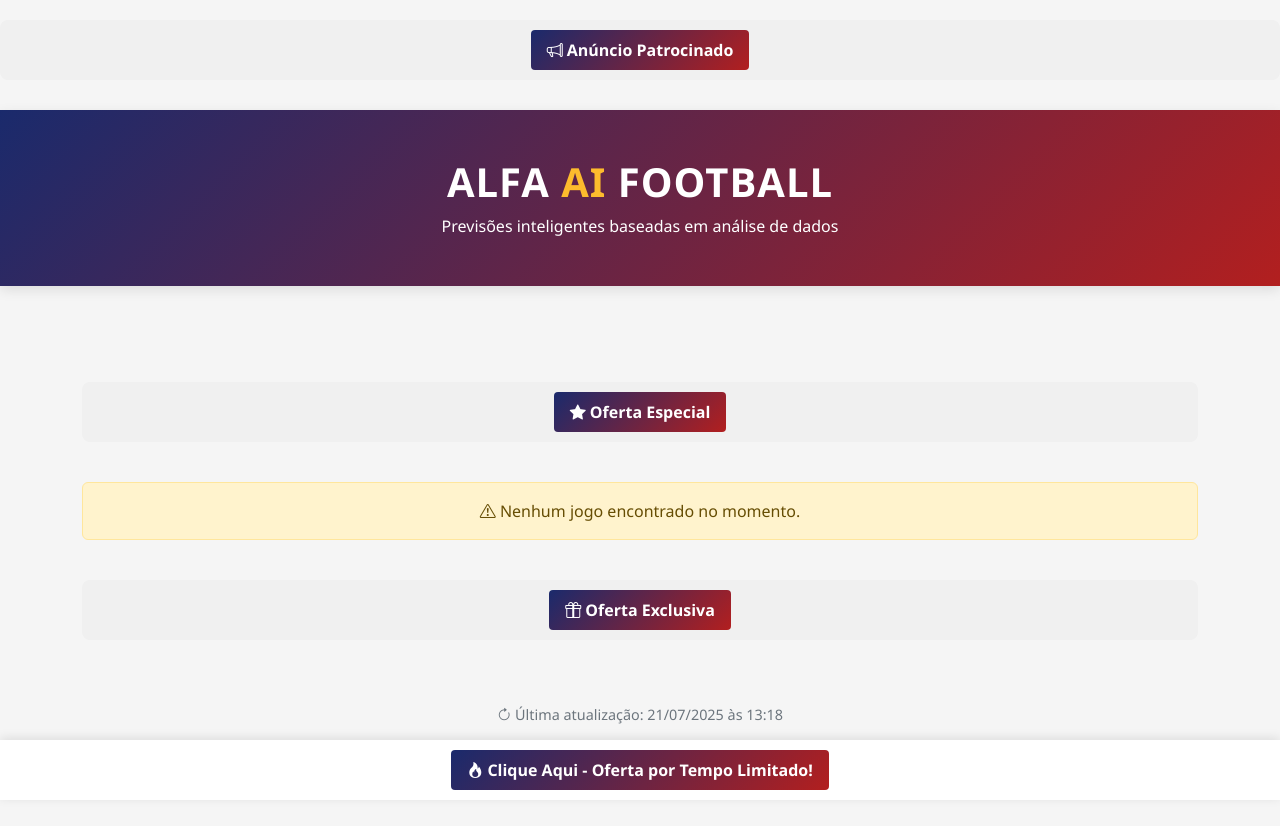
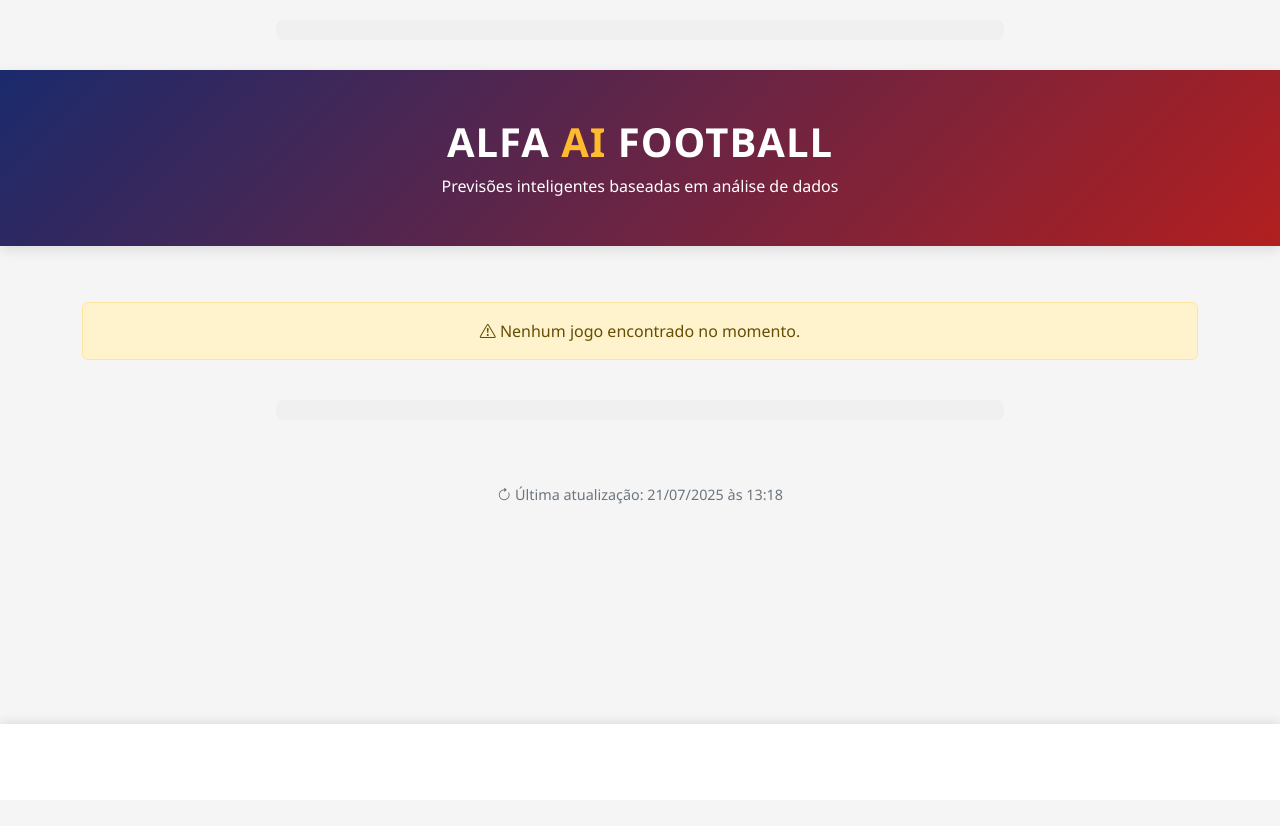
Before and after one commit to xallleep/AiFutebol, a Flask app: page / in a window 1280 px wide. After the commit the page ends 724 px from the top, so only its background shows below. Run offline with Flask 3, Linux system fonts and the light colour scheme; data that the repository does not hold is empty; some libraries are stand-ins or nearby versions.

Commit message:
Atualização automática: 15/07/2025 10:33

```diff
--- a/templates/index.html
+++ b/templates/index.html
@@ -208,7 +208,7 @@
             font-weight: 600;
         }
 
-        /* Estilos para os anúncios */
+        /* Estilos para os anúncios - Reorganizados */
         .ad-container {
             margin: 20px auto;
             text-align: center;
@@ -216,15 +216,16 @@
             background: #f0f0f0;
             padding: 10px;
             border-radius: 8px;
+            max-width: 728px;
         }
         .ad-top {
-            margin-bottom: 30px;
+            margin: 20px auto 30px;
         }
         .ad-middle {
-            margin: 40px 0;
+            margin: 40px auto;
         }
         .ad-bottom {
-            margin-top: 40px;
+            margin: 40px auto 20px;
         }
         .ad-sticky {
             position: fixed;
@@ -236,6 +237,7 @@
             box-shadow: 0 -2px 10px rgba(0,0,0,0.1);
             z-index: 1000;
             text-align: center;
+            display: none; /* Escondido por padrão para mobile */
         }
         .ad-link {
             display: inline-block;
@@ -245,20 +247,34 @@
             border-radius: 4px;
             text-decoration: none;
             font-weight: bold;
+            font-size: 0.9rem;
+        }
+
+        @media (min-width: 768px) {
+            .ad-sticky {
+                display: block; /* Mostra apenas em desktop */
+            }
+            body {
+                padding-bottom: 60px; /* Espaço para o sticky ad */
+            }
         }
     </style>
 </head>
 <body>
-    <!-- Anúncio Topo -->
+    <!-- Anúncio Topo - Apenas um banner principal -->
     <div class="ad-container ad-top">
-        <a href="https://www.profitableratecpm.com/eis92cw4?key=6da10f73d2fac466374851d2b785bb64" target="_blank" rel="noopener noreferrer" class="ad-link">
-            <i class="bi bi-megaphone"></i> Anúncio Patrocinado
-        </a>
+        <script async src="https://pagead2.googlesyndication.com/pagead/js/adsbygoogle.js?client=ca-pub-0000000000000000" crossorigin="anonymous"></script>
+        <!-- Banner Topo -->
+        <ins class="adsbygoogle"
+             style="display:block"
+             data-ad-client="ca-pub-0000000000000000"
+             data-ad-slot="0000000000"
+             data-ad-format="auto"
+             data-full-width-responsive="true"></ins>
+        <script>
+             (adsbygoogle = window.adsbygoogle || []).push({});
+        </script>
     </div>
-
-    <!-- Novo anúncio adicionado -->
-    <script async="async" data-cfasync="false" src="//pl27168088.profitableratecpm.com/61f4ffca7c31ee153208a5252559233d/invoke.js"></script>
-    <div id="container-61f4ffca7c31ee153208a5252559233d"></div>
 
     <div class="header">
         <div class="container text-center py-3">
@@ -276,13 +292,6 @@
                 </div>
             {% endfor %}
         {% endwith %}
-
-        <!-- Anúncio Meio 1 -->
-        <div class="ad-container ad-middle">
-            <a href="https://www.profitableratecpm.com/eis92cw4?key=6da10f73d2fac466374851d2b785bb64" target="_blank" rel="noopener noreferrer" class="ad-link">
-                <i class="bi bi-star-fill"></i> Oferta Especial
-            </a>
-        </div>
 
         {% if today_matches or other_matches %}
             <div class="text-center">
@@ -403,11 +412,19 @@
                 </div>
             {% endif %}
 
-            <!-- Anúncio Meio 2 -->
+            <!-- Anúncio Meio - Apenas um entre seções -->
             <div class="ad-container ad-middle">
-                <a href="https://www.profitableratecpm.com/eis92cw4?key=6da10f73d2fac466374851d2b785bb64" target="_blank" rel="noopener noreferrer" class="ad-link">
-                    <i class="bi bi-lightning-charge"></i> Promoção Relâmpago
-                </a>
+                <script async src="https://pagead2.googlesyndication.com/pagead/js/adsbygoogle.js?client=ca-pub-0000000000000000" crossorigin="anonymous"></script>
+                <!-- Banner Meio -->
+                <ins class="adsbygoogle"
+                     style="display:block"
+                     data-ad-client="ca-pub-0000000000000000"
+                     data-ad-slot="0000000000"
+                     data-ad-format="auto"
+                     data-full-width-responsive="true"></ins>
+                <script>
+                     (adsbygoogle = window.adsbygoogle || []).push({});
+                </script>
             </div>
 
             <div class="text-center mt-5">
@@ -484,11 +501,19 @@
             </div>
         {% endif %}
 
-        <!-- Anúncio Rodapé -->
+        <!-- Anúncio Rodapé - Apenas um no final -->
         <div class="ad-container ad-bottom">
-            <a href="https://www.profitableratecpm.com/eis92cw4?key=6da10f73d2fac466374851d2b785bb64" target="_blank" rel="noopener noreferrer" class="ad-link">
-                <i class="bi bi-gift"></i> Oferta Exclusiva
-            </a>
+            <script async src="https://pagead2.googlesyndication.com/pagead/js/adsbygoogle.js?client=ca-pub-0000000000000000" crossorigin="anonymous"></script>
+            <!-- Banner Rodapé -->
+            <ins class="adsbygoogle"
+                 style="display:block"
+                 data-ad-client="ca-pub-0000000000000000"
+                 data-ad-slot="0000000000"
+                 data-ad-format="auto"
+                 data-full-width-responsive="true"></ins>
+            <script>
+                 (adsbygoogle = window.adsbygoogle || []).push({});
+            </script>
         </div>
 
         <div class="update-info">
@@ -496,11 +521,17 @@
         </div>
     </div>
 
-    <!-- Anúncio Sticky (Fixo no rodapé) -->
+    <!-- Anúncio Sticky (Fixo no rodapé) - Apenas em desktop -->
     <div class="ad-sticky">
-        <a href="https://www.profitableratecpm.com/eis92cw4?key=6da10f73d2fac466374851d2b785bb64" target="_blank" rel="noopener noreferrer" class="ad-link">
-            <i class="bi bi-fire"></i> Clique Aqui - Oferta por Tempo Limitado!
-        </a>
+        <script async src="https://pagead2.googlesyndication.com/pagead/js/adsbygoogle.js?client=ca-pub-0000000000000000" crossorigin="anonymous"></script>
+        <!-- Banner Sticky -->
+        <ins class="adsbygoogle"
+             style="display:inline-block;width:320px;height:50px"
+             data-ad-client="ca-pub-0000000000000000"
+             data-ad-slot="0000000000"></ins>
+        <script>
+             (adsbygoogle = window.adsbygoogle || []).push({});
+        </script>
     </div>
 
     <script src="https://cdn.jsdelivr.net/npm/bootstrap@5.3.0/dist/js/bootstrap.bundle.min.js"></script>
```
